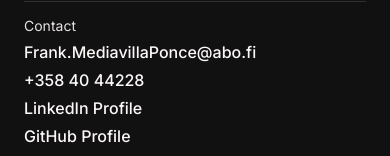
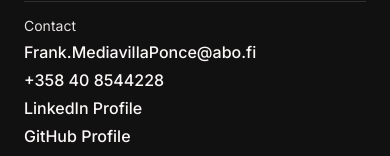
Before and after one commit to FrankPonce/Portfolio, a Next.js app: page /work/cadetx-competitor-demand-prediction-using-job-postings/ in a window 390 px wide. Shown: the part 4156-4312 px from the top of the page. Built offline with nearby package versions, Linux system fonts and the light colour scheme; a web font is replaced by a local one.

Commit message:
Fix phone number in footer and CV

```diff
--- a/src/data/portfolio.ts
+++ b/src/data/portfolio.ts
@@ -117,8 +117,8 @@ export const profile = {
 
   contact: {
     email: "Frank.MediavillaPonce@abo.fi",
-    phone: "+3584044228",
-    phoneDisplay: "+358 40 44228",
+    phone: "+358408544228",
+    phoneDisplay: "+358 40 8544228",
     linkedin: "https://linkedin.com/in/frank-mediavilla",
     github: "https://github.com/FrankPonce",
     location: "Turku, Finland",
```
Also changed, not shown: 1 other file (tests, documents, lock files or other folders).
